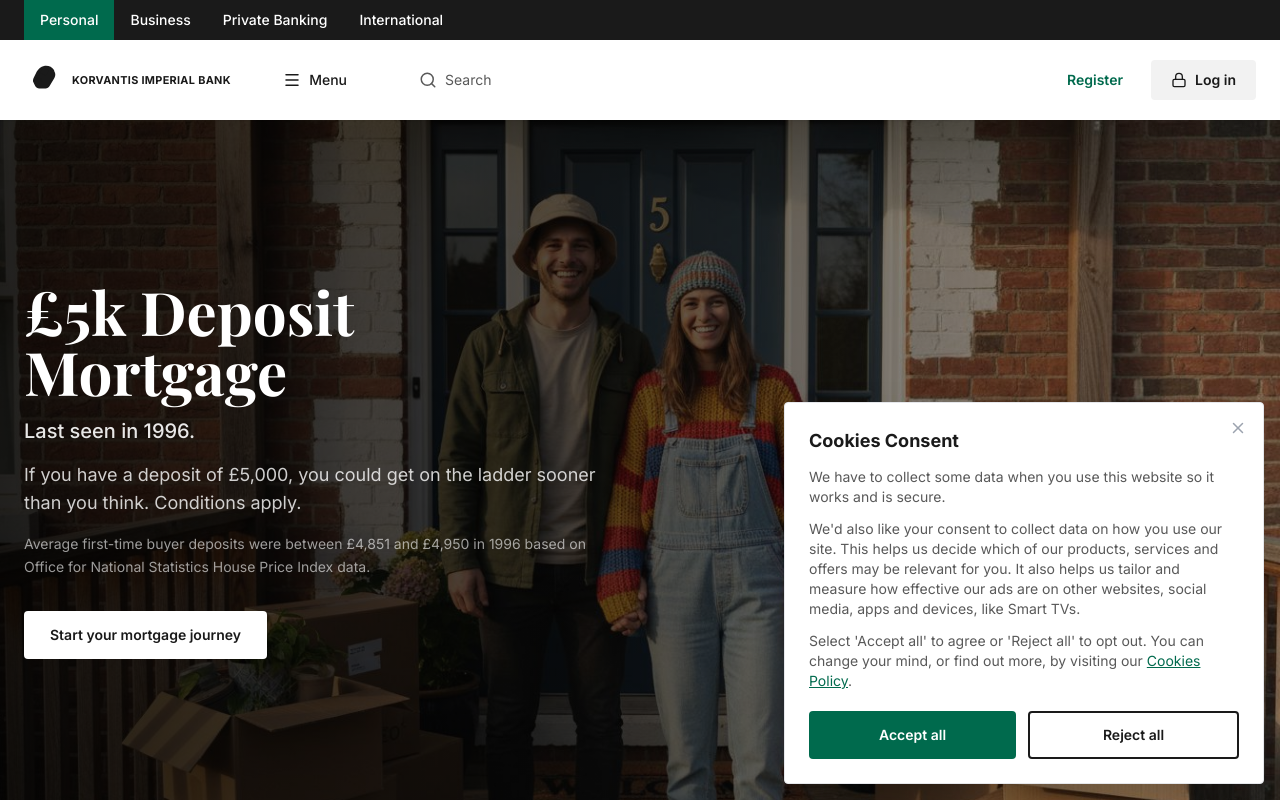
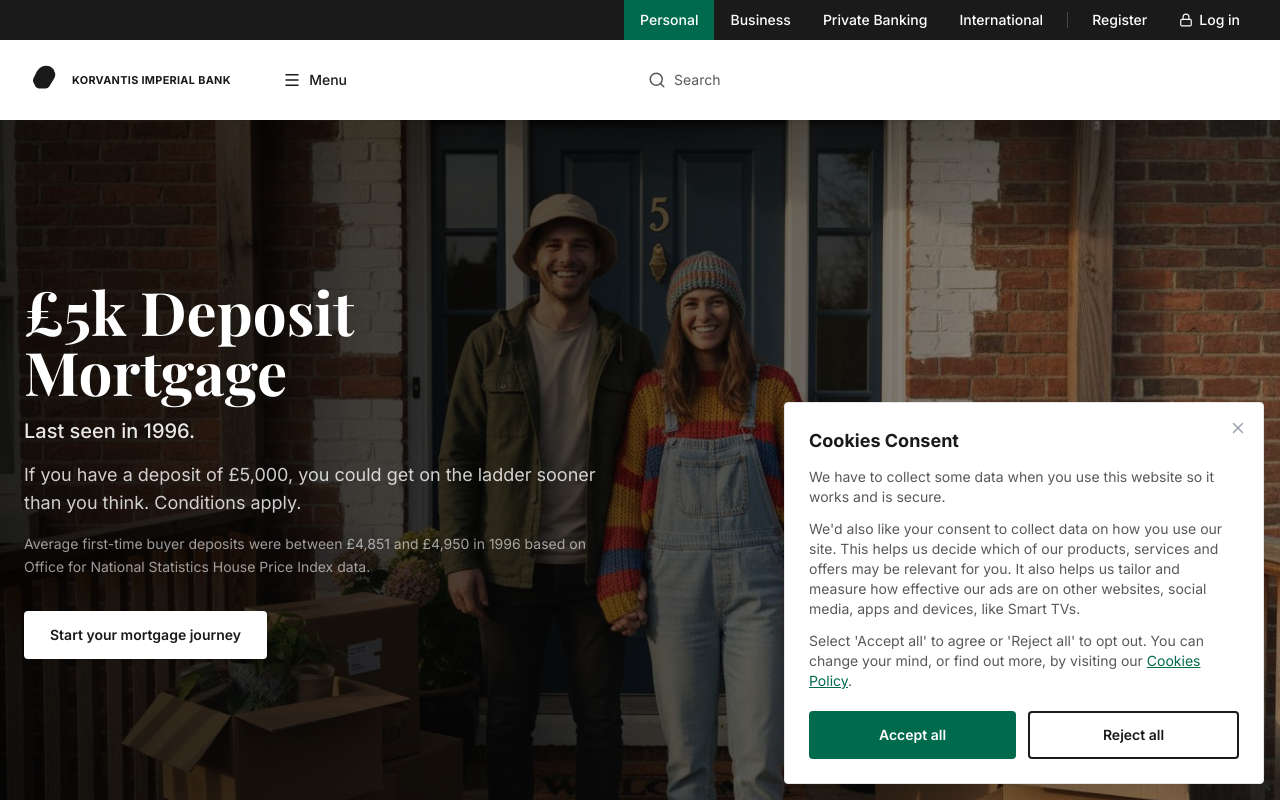
Before and after one commit to samuellucky2424-afk/the-cloned-, a React (Vite) app in the folder app/: page / in a window 1280 px wide. Shown: the top 800 px of the page. Built offline with nearby package versions, Linux system fonts and the light colour scheme; no server answers.

Commit message:
style: move category nav links and auth links to top right utility bar

```diff
--- a/app/src/components/Navbar.tsx
+++ b/app/src/components/Navbar.tsx
@@ -25,13 +25,13 @@ export default function Navbar({ menuOpen, setMenuOpen, scrolled }: NavbarProps)
     <>
       {/* Top Utility Bar */}
       <div className="bg-[#1A1A1A] text-white relative z-[101]">
-        <div className="container-korvantis flex items-center h-10">
-          <nav className="flex items-center gap-0">
+        <div className="container-korvantis flex items-center justify-end h-10">
+          <nav className="flex items-center gap-0 h-full">
             {topNavItems.map((item) => (
               <Link
                 key={item.path}
                 to={item.path}
-                className={`px-4 py-2.5 text-sm font-medium transition-colors ${
+                className={`px-4 py-2.5 text-sm font-medium transition-colors h-full flex items-center ${
                   location.pathname === item.path
                     ? 'bg-[#006A4D] text-white'
                     : 'text-white hover:bg-white/10'
@@ -40,6 +40,23 @@ export default function Navbar({ menuOpen, setMenuOpen, scrolled }: NavbarProps)
                 {item.label}
               </Link>
             ))}
+
+            {/* Separator line */}
+            <span className="h-4 w-[1px] bg-white/20 mx-2" />
+
+            <Link
+              to="/register"
+              className="px-4 py-2.5 text-sm font-medium text-white hover:bg-white/10 transition-colors h-full flex items-center"
+            >
+              Register
+            </Link>
+            <Link
+              to="/login"
+              className="px-4 py-2.5 text-sm font-medium text-white hover:bg-white/10 transition-colors h-full flex items-center gap-1.5"
+            >
+              <Lock size={14} />
+              Log in
+            </Link>
           </nav>
         </div>
       </div>
@@ -111,20 +128,14 @@ export default function Navbar({ menuOpen, setMenuOpen, scrolled }: NavbarProps)
             </div>
           </div>
 
-          {/* Right: Auth Links */}
-          <div className="flex items-center gap-3">
-            <Link
-              to="/register"
-              className="hidden md:inline-flex items-center gap-2 px-4 py-2.5 text-sm font-semibold text-[#006A4D] hover:bg-[#E6F2ED] rounded transition-colors"
-            >
-              Register
-            </Link>
+          {/* Right: Auth Links (hidden on desktop, as they are moved to the top utility bar) */}
+          <div className="flex items-center gap-3 md:hidden">
             <Link
               to="/login"
-              className="flex items-center gap-2 px-5 py-2.5 text-sm font-semibold text-[#1A1A1A] bg-[#F2F2F2] hover:bg-[#E5E5E5] rounded transition-colors"
+              className="flex items-center gap-2 px-4 py-2 text-sm font-semibold text-[#1A1A1A] bg-[#F2F2F2] hover:bg-[#E5E5E5] rounded transition-colors"
+              title="Log in"
             >
               <Lock size={16} />
-              <span className="hidden sm:inline">Log in</span>
             </Link>
           </div>
         </div>
```
